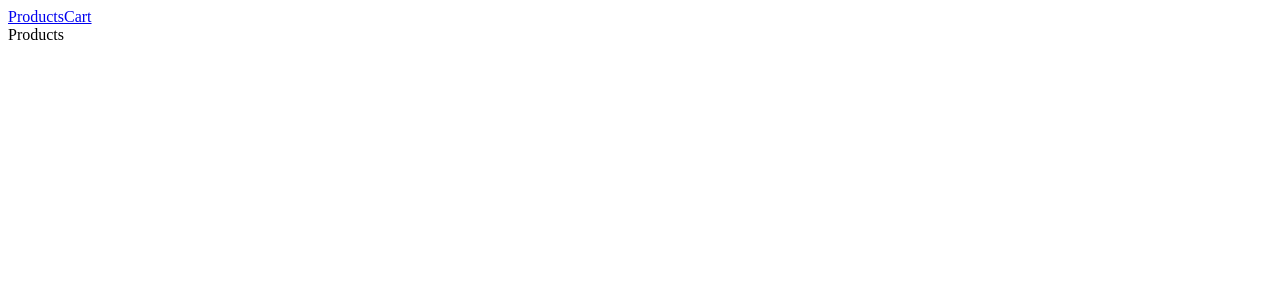
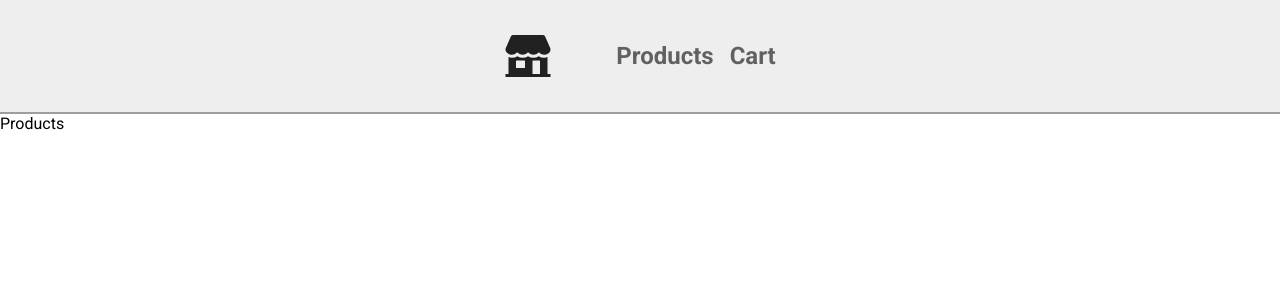
Before and after one commit to NathanHolanda/react-redux-cart, a React (Vite) app: page / in a window 1280 px wide. Shown: the top 300 px of the page. Built offline with nearby package versions, Linux system fonts and the light colour scheme.

Commit message:
feat: defining global style and navbar style

```diff
--- a/index.html
+++ b/index.html
@@ -4,6 +4,9 @@
     <meta charset="UTF-8" />
     <link rel="icon" type="image/svg+xml" href="/src/favicon.svg" />
     <meta name="viewport" content="width=device-width, initial-scale=1.0" />
+    <link rel="preconnect" href="https://fonts.googleapis.com">
+    <link rel="preconnect" href="https://fonts.gstatic.com" crossorigin>
+    <link href="https://fonts.googleapis.com/css2?family=Roboto:wght@400;700&display=swap" rel="stylesheet">
     <title>Vite App</title>
   </head>
   <body>
--- a/package.json
+++ b/package.json
@@ -14,6 +14,7 @@
     "@reduxjs/toolkit": "^1.8.3",
     "react": "^18.0.0",
     "react-dom": "^18.0.0",
+    "react-icons": "^4.4.0",
     "react-redux": "^8.0.2",
     "react-router-dom": "6",
     "redux": "^4.2.0"
--- a/src/App.tsx
+++ b/src/App.tsx
@@ -1,15 +1,28 @@
 import { Routes, Route } from 'react-router-dom';
+import GlobalStyles from '@mui/material/GlobalStyles';
 import Cart from './pages/Cart';
 import Checkout from './pages/Checkout';
 import Products from './pages/Products';
 
 function App() {
   return (
-    <Routes>
-      <Route path="/" element={<Products />} />
-      <Route path="/cart" element={<Cart />} />
-      <Route path="/checkout" element={<Checkout />} />
-    </Routes>
+    <>
+      <GlobalStyles
+        styles={{
+          '*': {
+            padding: 0,
+            margin: 0,
+            boxSizing: 'border-box',
+            fontFamily: '"Roboto", sans-serif',
+          },
+        }}
+      />
+      <Routes>
+        <Route path="/" element={<Products />} />
+        <Route path="/cart" element={<Cart />} />
+        <Route path="/checkout" element={<Checkout />} />
+      </Routes>
+    </>
   );
 }
 
--- a/src/components/Navbar.tsx
+++ /dev/null
@@ -1,10 +0,0 @@
-import { Link } from 'react-router-dom';
-
-export default function Navbar() {
-  return (
-    <nav>
-      <Link to="/">Products</Link>
-      <Link to="/cart">Cart</Link>
-    </nav>
-  );
-}
--- /dev/null
+++ b/src/components/Navbar/LinkComponent.tsx
@@ -0,0 +1,28 @@
+import { Link as RouterLink } from 'react-router-dom';
+import Link from '@mui/material/Link';
+import { grey } from '@mui/material/colors';
+
+type LinkProps = {
+  url: string;
+  name: string;
+};
+
+export default function LinkComponent({ url, name }: LinkProps) {
+  return (
+    <Link
+      component={RouterLink}
+      to={url}
+      color={grey[700]}
+      fontWeight="700"
+      fontSize="1.5rem"
+      sx={{
+        textDecoration: 'none',
+        transition: '.2s',
+        '&:hover': { opacity: '.6' },
+        '&:not(:last-of-type)': { marginRight: '1rem' },
+      }}
+    >
+      {name}
+    </Link>
+  );
+}
--- /dev/null
+++ b/src/components/Navbar/Logo.tsx
@@ -0,0 +1,12 @@
+import { Icon } from '@mui/material';
+import { grey } from '@mui/material/colors';
+import { IoStorefrontSharp } from 'react-icons/io5';
+
+export default function Logo() {
+  return (
+    <Icon
+      component={IoStorefrontSharp}
+      sx={{ fontSize: '3rem', color: grey[900] }}
+    />
+  );
+}
--- /dev/null
+++ b/src/components/Navbar/index.tsx
@@ -0,0 +1,25 @@
+import Box from '@mui/material/Box';
+import { grey } from '@mui/material/colors';
+import LinkComponent from './LinkComponent';
+import Logo from './Logo';
+
+export default function Navbar() {
+  return (
+    <Box
+      component="nav"
+      width="100%"
+      display="flex"
+      alignItems="center"
+      justifyContent="center"
+      p={4}
+      borderBottom={`.125rem ${grey[500]} solid`}
+      sx={{ backgroundColor: grey[200] }}
+    >
+      <Logo />
+      <Box marginLeft="4rem">
+        <LinkComponent url="/" name="Products" />
+        <LinkComponent url="/cart" name="Cart" />
+      </Box>
+    </Box>
+  );
+}
```
Also changed, not shown: 1 other file (tests, documents, lock files or other folders).
